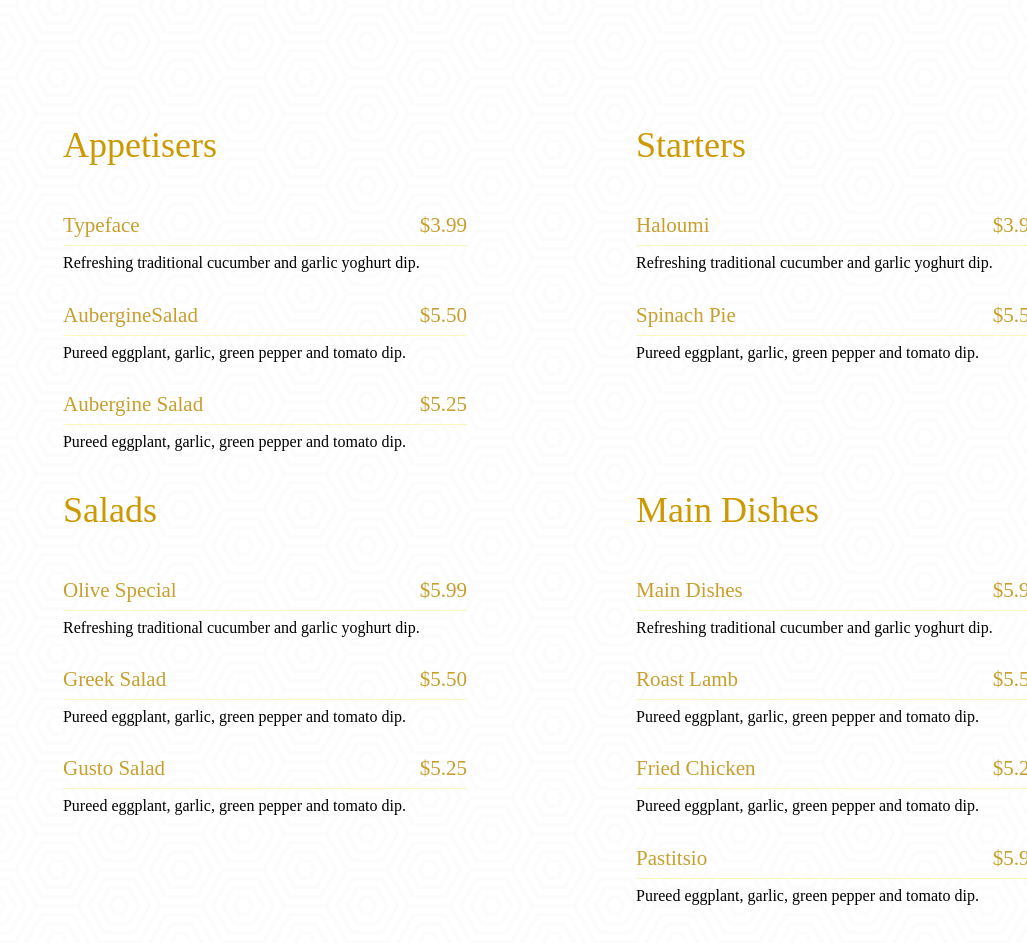
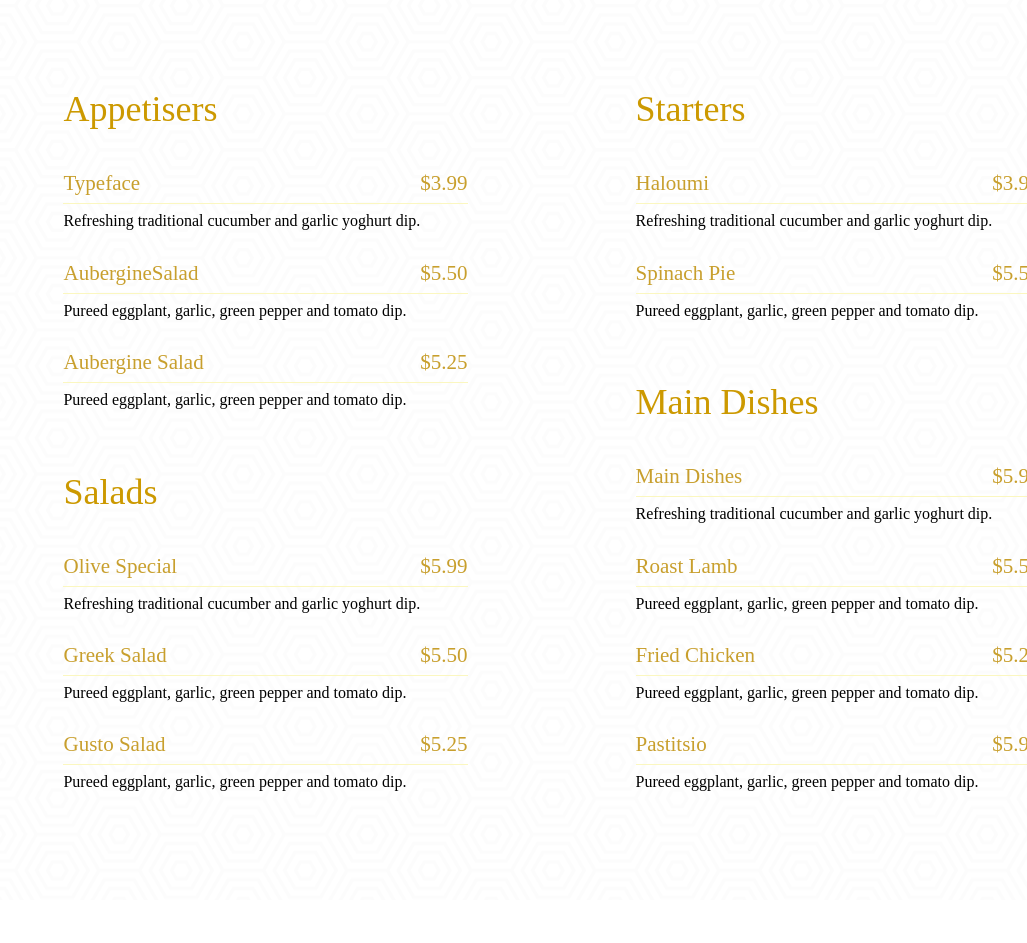
Before and after one commit to kruchikI/lambada, a plain HTML site: page index.html in a window 1280 px wide. Shown: the part 2260-3203 px from the top of the page, without its empty margins (253-1280 px from the left). After the commit the page ends 3160 px from the top, so only its background shows below. Drawn offline with Linux system fonts and the light colour scheme.

Commit message:
Верстка 4 блока
Закончила с позиционированием 4 блока. еееее, это было сложно.

```diff
--- a/css/style.css
+++ b/css/style.css
@@ -11,7 +11,7 @@
 ::before,
 ::after,
 :active{
-    transition: .2s;
+    flex-wrap: .2s;
 }
 
 .container {
@@ -326,19 +326,27 @@
 
 .menu_wrap {
     display: flex;
+    flex-wrap: wrap;
     justify-content: center;
-    align-items: flex-start;
-    flex-wrap: wrap;
+
+
+}
+
+.menu_wrapper {
+
+}
+
+.menu_wrapper:nth-child(1) {
+    margin: 0 168px 0 0;
 
 }
 
 .menu-apps {
-    margin: 0 169px 0 0;
 
 }
 
 .menu-apps:nth-child(2) {
-    margin: 0;
+    margin: 60px 0 0 0;
 }
 
 .menu-apps:nth-child(4) {
@@ -351,6 +359,7 @@
     line-height: 24px;
     font-weight: 400;
     color: #cc9900;
+    margin: 0 0 30px 0;
 }
 
 .menu_table {
--- a/index.html
+++ b/index.html
@@ -170,6 +170,7 @@ for the right food</h1>
 
 <section class="menu">
 <div class="menu_wrap">
+    <div class="menu_wrapper">
     <div class="menu-apps">
         <h3 class="menu-head">Appetisers</h3>
 
@@ -193,32 +194,6 @@ for the right food</h1>
             <tr class="menu_border">
                 <td class="menu_name">Aubergine Salad</td>
                 <td class="menu_name">$5.25</td>
-            </tr>
-            <tr>
-                <td>Pureed eggplant, garlic, green pepper and tomato dip.</td>
-            </tr>
-
-        </table>
-
-
-
-    </div>
-
-    <div class="menu-apps">
-        <h3 class="menu-head">Starters</h3>
-
-        <table class="menu_table">
-            <tr class="menu_border">
-                <td class="menu_name">Haloumi</td>
-                <td class="menu_name">$3.99</td>
-
-            </tr>
-            <tr>
-                <td>Refreshing traditional cucumber and garlic yoghurt dip.</td>
-            </tr>
-            <tr class="menu_border">
-                <td class="menu_name">Spinach Pie</td>
-                <td class="menu_name">$5.50</td>
             </tr>
             <tr>
                 <td>Pureed eggplant, garlic, green pepper and tomato dip.</td>
@@ -260,6 +235,36 @@ for the right food</h1>
         </table>
 
     </div>
+    </div>
+    <div class="menu_wrapper">
+
+    <div class="menu-apps">
+        <h3 class="menu-head">Starters</h3>
+
+        <table class="menu_table">
+            <tr class="menu_border">
+                <td class="menu_name">Haloumi</td>
+                <td class="menu_name">$3.99</td>
+
+            </tr>
+            <tr>
+                <td>Refreshing traditional cucumber and garlic yoghurt dip.</td>
+            </tr>
+            <tr class="menu_border">
+                <td class="menu_name">Spinach Pie</td>
+                <td class="menu_name">$5.50</td>
+            </tr>
+            <tr>
+                <td>Pureed eggplant, garlic, green pepper and tomato dip.</td>
+            </tr>
+
+        </table>
+
+
+
+    </div>
+
+
 
     <div class="menu-apps">
         <h3 class="menu-head">Main Dishes</h3>
@@ -299,6 +304,7 @@ for the right food</h1>
 
     </div>
 </div>
+</div>
 </section>
 
 </main>
```
